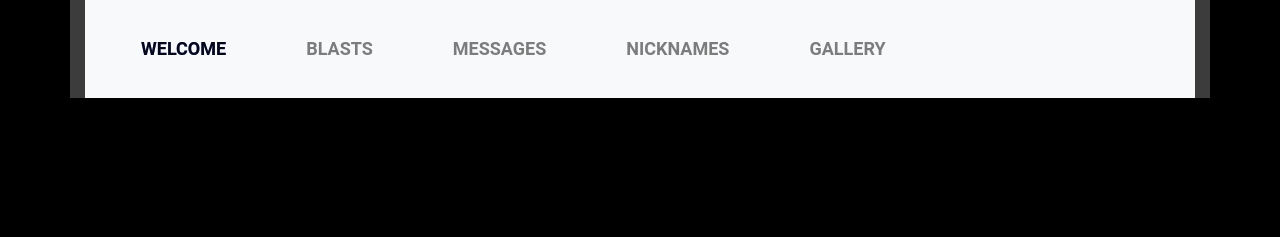
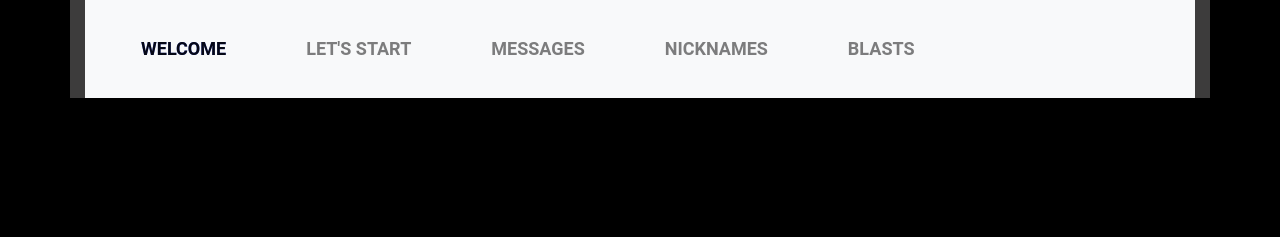
Before and after one commit to saurabh7294/razat, a plain HTML site: page index.html in a window 1280 px wide. Shown: the top 237 px of the page. Drawn offline with Linux system fonts and the light colour scheme; a web font is replaced by a local one.

Commit message:
Update index.html

```diff
--- a/index.html
+++ b/index.html
@@ -40,7 +40,7 @@
                           <a class="nav-link" href="#welcome">Welcome <span class="sr-only">(current)</span></a>
                         </li>
                         <li class="nav-item" >
-                          <a class="nav-link" href="#blasts" >Blasts</a>
+                          <a class="nav-link" href="#blasts" >Let's Start</a>
                         </li>
                         <li class="nav-item">
                           <a class="nav-link" href="#messages">Messages </a>
@@ -49,7 +49,7 @@
                           <a class="nav-link" href="#nicknames">Nicknames </a>
                         </li>
                         <li class="nav-item">
-                          <a class="nav-link" href="#gallery">Gallery </a>
+                          <a class="nav-link" href="#gallery">Blasts </a>
                         </li>
                       </ul>
                 </div>
```
